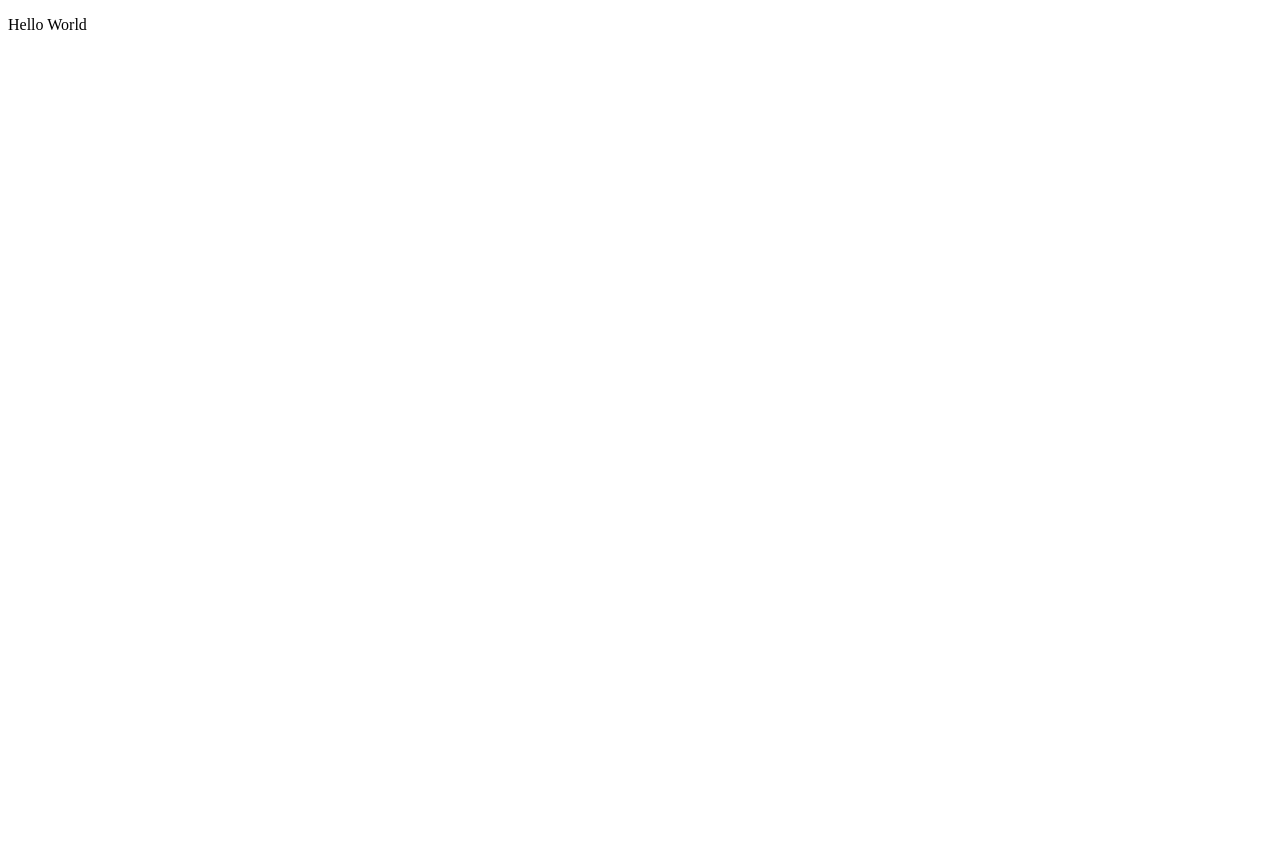
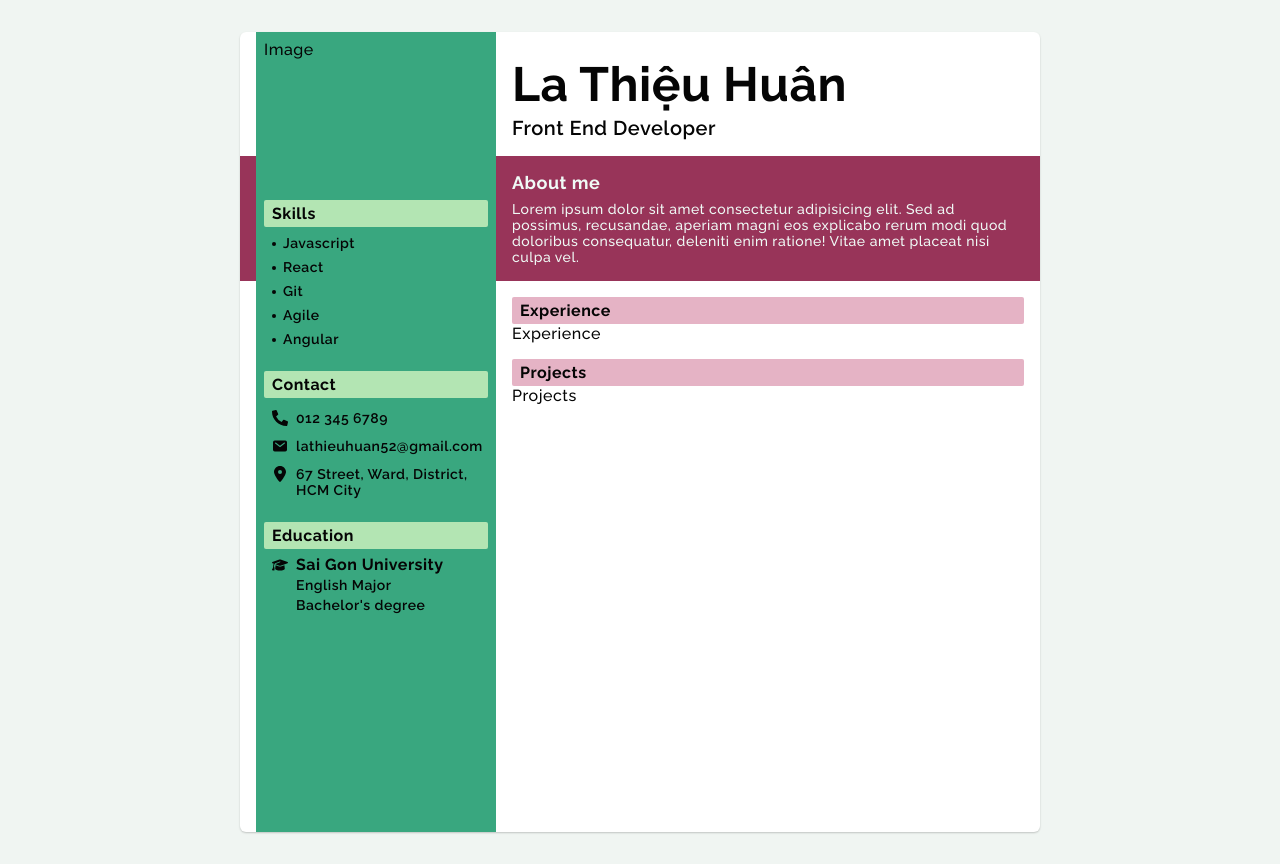
Before and after one commit to lathieuhuan/lathieuhuan.github.io, a plain HTML site: page index.html in a window 1280 px wide. Before the commit the page ends 800 px from the top, so only its background shows below. Drawn offline with Linux system fonts and the light colour scheme.

Commit message:
update html & css

```diff
--- /dev/null
+++ b/index.css
@@ -0,0 +1,168 @@
+*,
+*::before,
+*::after {
+  padding: 0;
+  margin: 0;
+  box-sizing: border-box;
+}
+
+:root {
+  color: #050505;
+  background-color: #f0f5f2;
+  font-family: Raleway, Helvetica, Arial, sans-serif;
+  font-size: 16px;
+  font-weight: 500;
+  letter-spacing: 0.5px;
+  --left-col-width: 256px;
+}
+
+body {
+  padding: 2rem 0;
+}
+main {
+  margin: 0 auto;
+  padding: 1.5rem 0;
+  width: 800px;
+  max-width: 100%;
+  min-height: 100vh;
+  background-color: #fff;
+  border-radius: 0.375rem;
+  box-shadow: 0 1px 2px rgba(0, 0, 0, 0.2);
+  position: relative;
+}
+
+h1 {
+  font-size: 3rem;
+}
+h2 {
+  font-size: 1.125rem;
+}
+h3 {
+  padding: 0.25rem 0.5rem;
+  font-size: 1rem;
+  border-radius: 0.125rem;
+}
+
+p,
+li {
+  font-size: 0.875rem;
+}
+
+.flex {
+  display: flex;
+}
+.items-start {
+  align-items: flex-start;
+}
+
+#left-col {
+  position: absolute;
+  top: 0;
+  bottom: 0;
+  left: 0;
+  width: var(--left-col-width);
+  padding-left: 1rem;
+
+  .avatar {
+    height: 136px;
+  }
+
+  .left-col-inner {
+    height: 100%;
+    padding: 0.5rem;
+    background-color: #39a77f;
+
+    & > *:not(:first-child) {
+      margin-top: 1.5rem;
+    }
+  }
+
+  h3 {
+    background-color: #b3e5b3;
+  }
+
+  .section-content {
+    padding-left: 0.5rem;
+    font-weight: 600;
+  }
+
+  #skills {
+    ul {
+      margin-top: 0.5rem;
+      list-style: inside;
+    }
+    li {
+      &:not(:first-child) {
+        margin-top: 0.5rem;
+      }
+      span {
+        position: relative;
+        left: -8px;
+      }
+    }
+  }
+
+  #contact {
+    ul {
+      margin-top: 0.75rem;
+      list-style: none;
+    }
+    li:not(:first-child) {
+      margin-top: 0.75rem;
+    }
+  }
+
+  #education {
+    .section-content {
+      margin-top: 0.5rem;
+    }
+    .education-info > *:not(:first-child) {
+      margin-top: 0.25rem;
+    }
+    .university {
+      font-size: 1rem;
+      font-weight: 700;
+      line-height: 1;
+    }
+  }
+
+  svg {
+    font-size: 1rem;
+    flex-shrink: 0;
+    margin-right: 0.5rem;
+  }
+}
+
+#right-col {
+  height: 100%;
+
+  section {
+    padding-left: calc(var(--left-col-width) + 1rem);
+    padding-right: 1rem;
+
+    &:not(:first-child) {
+      margin-top: 1rem;
+    }
+  }
+
+  .about-me {
+    padding-top: 1rem;
+    padding-bottom: 1rem;
+    background-color: #983459;
+    color: #f0faf6;
+
+    p {
+      margin-top: 0.5rem;
+    }
+  }
+
+  h3 {
+    background-color: #e5b3c5;
+  }
+}
+
+.title {
+  margin-top: 0.25rem;
+  font-size: 1.25rem;
+  font-weight: 600;
+}
--- a/index.html
+++ b/index.html
@@ -1,11 +1,153 @@
 <!DOCTYPE html>
 <html lang="en">
-<head>
-  <meta charset="UTF-8">
-  <meta name="viewport" content="width=device-width, initial-scale=1.0">
-  <title>Document</title>
-</head>
-<body>
-  <p>Hello World</p>
-</body>
+  <head>
+    <meta charset="UTF-8" />
+    <meta name="viewport" content="width=device-width, initial-scale=1.0" />
+    <!-- font -->
+    <link rel="preconnect" href="https://fonts.googleapis.com" />
+    <link rel="preconnect" href="https://fonts.gstatic.com" crossorigin />
+    <link
+      href="https://fonts.googleapis.com/css2?family=Raleway:ital,wght@0,100..900;1,100..900&display=swap"
+      rel="stylesheet"
+    />
+    <!-- css -->
+    <link rel="stylesheet" href="index.css" />
+    <title>La Thieu Huan's Resume</title>
+  </head>
+  <!-- <script defer type="module" src="index.js"></script> -->
+  <style id="global-style"></style>
+  <body>
+    <main>
+      <div id="left-col">
+        <div class="left-col-inner">
+          <div class="avatar">Image</div>
+
+          <section id="skills">
+            <h3>Skills</h3>
+            <ul class="section-content">
+              <li><span>Javascript</span></li>
+              <li><span>React</span></li>
+              <li><span>Git</span></li>
+              <li><span>Agile</span></li>
+              <li><span>Angular</span></li>
+            </ul>
+          </section>
+
+          <section id="contact">
+            <h3>Contact</h3>
+            <ul class="section-content">
+              <li>
+                <span class="flex items-start">
+                  <svg
+                    stroke="currentColor"
+                    fill="currentColor"
+                    stroke-width="0"
+                    viewBox="0 0 512 512"
+                    height="1em"
+                    width="1em"
+                    xmlns="http://www.w3.org/2000/svg"
+                  >
+                    <path
+                      d="M497.39 361.8l-112-48a24 24 0 0 0-28 6.9l-49.6 60.6A370.66 370.66 0 0 1 130.6 204.11l60.6-49.6a23.94 23.94 0 0 0 6.9-28l-48-112A24.16 24.16 0 0 0 122.6.61l-104 24A24 24 0 0 0 0 48c0 256.5 207.9 464 464 464a24 24 0 0 0 23.4-18.6l24-104a24.29 24.29 0 0 0-14.01-27.6z"
+                    ></path>
+                  </svg>
+                  <span>012 345 6789</span>
+                </span>
+              </li>
+
+              <li>
+                <span class="flex items-start">
+                  <svg
+                    stroke="currentColor"
+                    fill="currentColor"
+                    stroke-width="0"
+                    viewBox="0 0 512 512"
+                    height="1em"
+                    width="1em"
+                    xmlns="http://www.w3.org/2000/svg"
+                  >
+                    <path
+                      d="M424 80H88a56.06 56.06 0 0 0-56 56v240a56.06 56.06 0 0 0 56 56h336a56.06 56.06 0 0 0 56-56V136a56.06 56.06 0 0 0-56-56zm-14.18 92.63-144 112a16 16 0 0 1-19.64 0l-144-112a16 16 0 1 1 19.64-25.26L256 251.73l134.18-104.36a16 16 0 0 1 19.64 25.26z"
+                    ></path>
+                  </svg>
+                  <span>lathieuhuan52@gmail.com</span>
+                </span>
+              </li>
+
+              <li>
+                <span class="flex items-start">
+                  <svg
+                    stroke="currentColor"
+                    fill="currentColor"
+                    stroke-width="0"
+                    viewBox="0 0 384 512"
+                    height="1em"
+                    width="1em"
+                    xmlns="http://www.w3.org/2000/svg"
+                  >
+                    <path
+                      d="M215.7 499.2C267 435 384 279.4 384 192C384 86 298 0 192 0S0 86 0 192c0 87.4 117 243 168.3 307.2c12.3 15.3 35.1 15.3 47.4 0zM192 128a64 64 0 1 1 0 128 64 64 0 1 1 0-128z"
+                    ></path>
+                  </svg>
+                  <span>67 Street, Ward, District, HCM City</span>
+                </span>
+              </li>
+            </ul>
+          </section>
+
+          <section id="education">
+            <h3>Education</h3>
+            <div class="section-content flex items-start">
+              <svg
+                stroke="currentColor"
+                fill="currentColor"
+                stroke-width="0"
+                viewBox="0 0 640 512"
+                height="1em"
+                width="1em"
+                xmlns="http://www.w3.org/2000/svg"
+              >
+                <path
+                  d="M320 32c-8.1 0-16.1 1.4-23.7 4.1L15.8 137.4C6.3 140.9 0 149.9 0 160s6.3 19.1 15.8 22.6l57.9 20.9C57.3 229.3 48 259.8 48 291.9v28.1c0 28.4-10.8 57.7-22.3 80.8c-6.5 13-13.9 25.8-22.5 37.6C0 442.7-.9 448.3 .9 453.4s6 8.9 11.2 10.2l64 16c4.2 1.1 8.7 .3 12.4-2s6.3-6.1 7.1-10.4c8.6-42.8 4.3-81.2-2.1-108.7C90.3 344.3 86 329.8 80 316.5V291.9c0-30.2 10.2-58.7 27.9-81.5c12.9-15.5 29.6-28 49.2-35.7l157-61.7c8.2-3.2 17.5 .8 20.7 9s-.8 17.5-9 20.7l-157 61.7c-12.4 4.9-23.3 12.4-32.2 21.6l159.6 57.6c7.6 2.7 15.6 4.1 23.7 4.1s16.1-1.4 23.7-4.1L624.2 182.6c9.5-3.4 15.8-12.5 15.8-22.6s-6.3-19.1-15.8-22.6L343.7 36.1C336.1 33.4 328.1 32 320 32zM128 408c0 35.3 86 72 192 72s192-36.7 192-72L496.7 262.6 354.5 314c-11.1 4-22.8 6-34.5 6s-23.5-2-34.5-6L143.3 262.6 128 408z"
+                ></path>
+              </svg>
+
+              <div class="education-info">
+                <p class="university">Sai Gon University</p>
+                <p>English Major</p>
+                <p>Bachelor's degree</p>
+              </div>
+            </div>
+          </section>
+        </div>
+      </div>
+
+      <div id="right-col">
+        <section>
+          <h1>La Thiệu Huân</h1>
+          <p class="title">Front End Developer</p>
+        </section>
+
+        <section class="about-me">
+          <h2>About me</h2>
+          <p>
+            Lorem ipsum dolor sit amet consectetur adipisicing elit. Sed ad
+            possimus, recusandae, aperiam magni eos explicabo rerum modi quod
+            doloribus consequatur, deleniti enim ratione! Vitae amet placeat
+            nisi culpa vel.
+          </p>
+        </section>
+
+        <section>
+          <h3>Experience</h3>
+          <div>Experience</div>
+        </section>
+
+        <section>
+          <h3>Projects</h3>
+          <div>Projects</div>
+        </section>
+      </div>
+    </main>
+  </body>
 </html>
```
